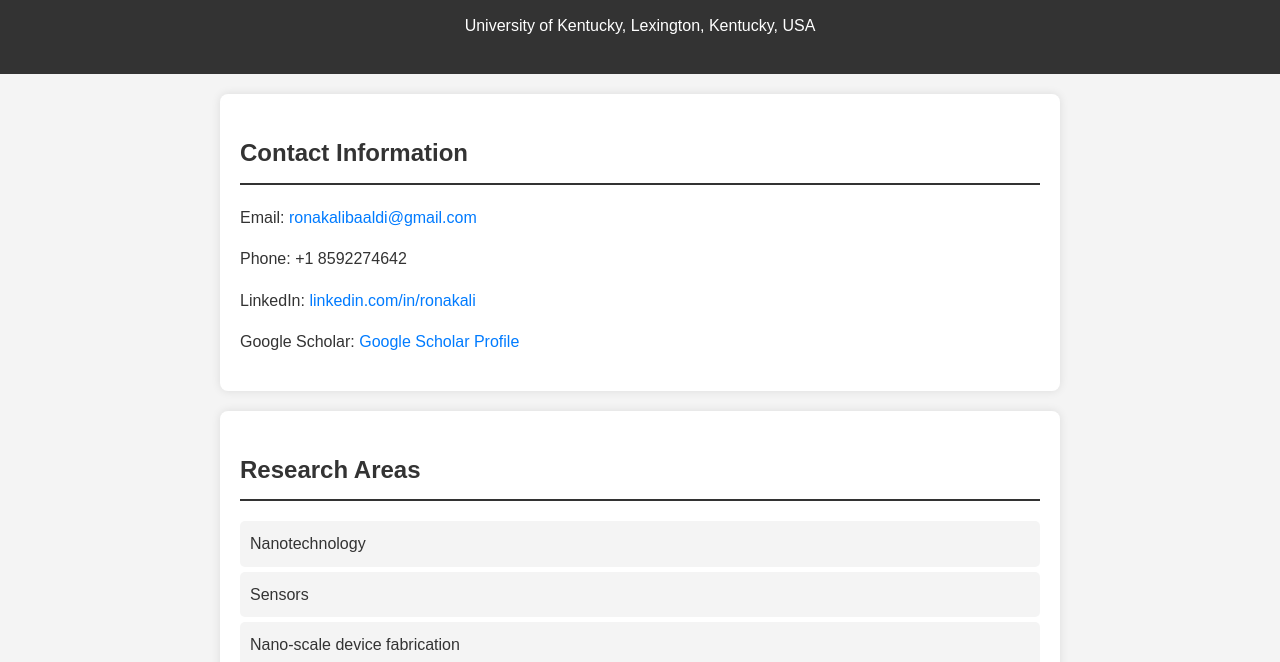
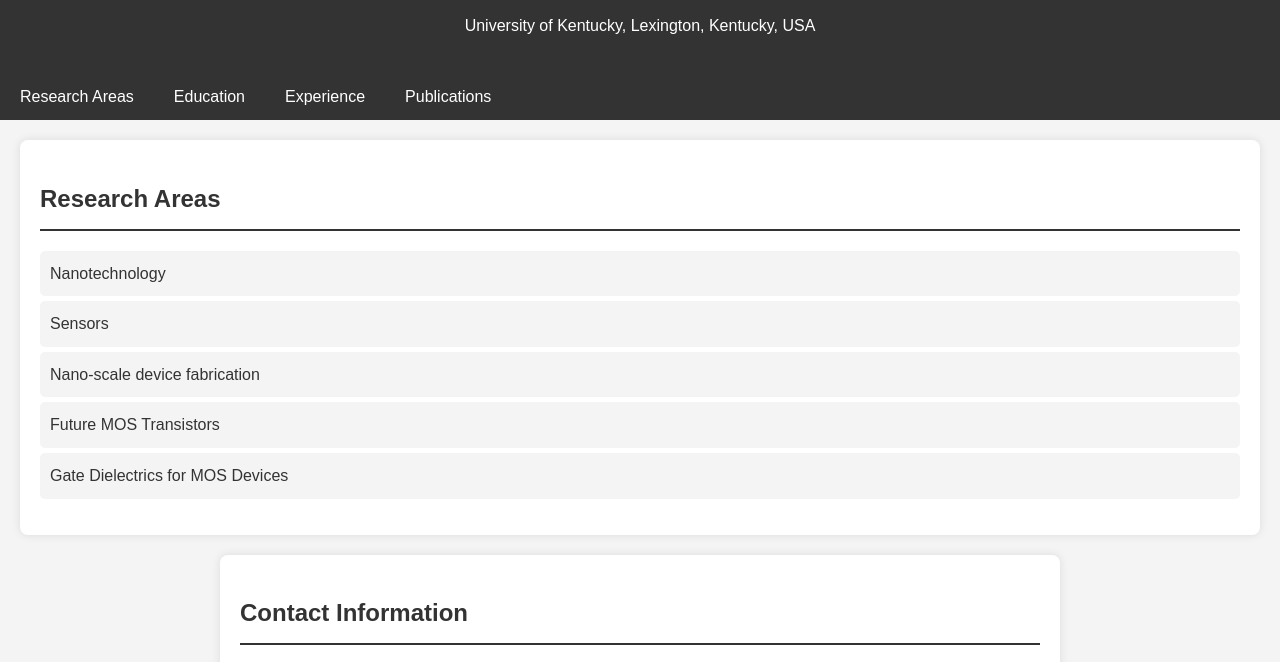
Before and after one commit to alironak/alironak.github.io, a plain HTML site: page index.html in a window 1280 px wide. Shown: the part 116-778 px from the top of the page. Drawn offline with Linux system fonts and the light colour scheme.

Commit message:
gid add .

```diff
--- a/index.html
+++ b/index.html
@@ -13,14 +13,85 @@
         <p>University of Kentucky, Lexington, Kentucky, USA</p>
     </header>
 
+    <!-- ------------------------------------------------    -->
+    <!-- Tabs for Navigation -->
+    <div class="tabs">
+        <button class="tablink" onclick="openTab('research', this)">Research Areas</button>
+        <button class="tablink" onclick="openTab('education', this)">Education</button>
+        <button class="tablink" onclick="openTab('experience', this)">Experience</button>
+        <button class="tablink" onclick="openTab('publications', this)">Publications</button>
+    </div>
+
+    <!-- Tab Content -->
+    <div id="research" class="tabcontent">
+        <h2>Research Areas</h2>
+        <ul>
+            <li>Nanotechnology</li>
+            <li>Sensors</li>
+            <li>Nano-scale device fabrication</li>
+            <li>Future MOS Transistors</li>
+            <li>Gate Dielectrics for MOS Devices</li>
+            <!-- Add more research areas as needed -->
+        </ul>
+    </div>
+
+    <div id="education" class="tabcontent">
+        <h2>Education</h2>
+        <h3>University of Kentucky, Lexington, Kentucky, USA</h3>
+        <p>PhD Candidate in Electrical Engineering (2022 - Present)</p>
+        <p>CGPA: 3.5/4.0</p>
+        <p>Advisor: Professor Dr. Zhi David Chen</p>
+
+        <h3>Bahria University Karachi Campus, Pakistan</h3>
+        <p>Master of Science in Electrical Engineering (2017-2019)</p>
+        <p>CGPA: 3.7/4.0</p>
+
+        <h3>Sukkur IBA University, Pakistan</h3>
+        <p>Bachelor of Engineering in Electrical Engineering (2011-2015)</p>
+        <p>CGPA: 3.47/4.0</p>
+    </div>
+
+    <div id="experience" class="tabcontent">
+        <h2>Experience</h2>
+        <h3>Research Assistant</h3>
+        <p>University of Kentucky, Lexington, KY, USA</p>
+        <p>Aug 2023 – Present</p>
+        <ul>
+            <li>Fabricating Low Humidity Sensors/Dew Point Sensors.</li>
+            <li>Depositing nanodevices at Micro-Nano Technology Center.</li>
+            <!-- Add more experience details as needed -->
+        </ul>
+    </div>
+
+    <div id="publications" class="tabcontent">
+        <h2>Publications</h2>
+        <ul>
+            <li>Ronak Ali et al., "Porous Dielectric Structure and Response Speed of Moisture Sensors", Electrochemical Society (ECS) Transactions, 2024.</li>
+            <li>Ronak Ali et al., "Effect of Surface Morphology on the Response Speed of Moisture Sensors", Journal of The Electrochemical Society (JES), 2024.</li>
+            <!-- Add more publications as needed -->
+        </ul>
+    </div>
+
+    <!-- JavaScript for Tab Functionality -->
+    <script src="script.js"></script>
+
+    <!-- ---------------------------------------------    -->
+
+
+
+
 
 
     <section id="contact">
         <h2>Contact Information</h2>
         <p>Email: <a href="mailto:ronakalibaaldi@gmail.com">ronakalibaaldi@gmail.com</a></p>
         <p>Phone: +1 8592274642</p>
-        <p>LinkedIn: <a href="https://www.linkedin.com/in/ronakali/">linkedin.com/in/ronakali</a></p>
+        <p>LinkedIn: <a href="https://www.linkedin.com/in/ronakali/">linkedin Profile</a></p>
         <p>Google Scholar: <a href="https://scholar.google.com/citations?user=fE-ySbIAAAJ&hl=en">Google Scholar Profile</a></p>
+        <p>LinkedIn: <a href="https://orcid.org/0009-0008-6795-8084/">ORCID Profile</a></p>
+
+
+
     </section>
 
 
@@ -49,13 +120,13 @@
 
 
 
+<!-- Education Section -->
 
     <section id="education">
         <h2>Education</h2>
         <h3>University of Kentucky, Lexington, Kentucky, USA</h3>
         <p>PhD Candidate in Electrical Engineering (2022 - Present)</p>
-
-        <p>Advisor: Professor Dr. Zhi David Chen</p>
+       <!-- <p>Advisor: Professor Dr. Zhi David Chen</p> -->
 
         <h3>Bahria University Karachi Campus, Pakistan</h3>
         <p>Master of Science in Electrical Engineering (2017-2019)</p>
@@ -65,6 +136,7 @@
         <p>Bachelor of Engineering in Electrical Engineering (2011-2015)</p>
 
     </section>
+
 
     <section id="publications">
         <h2>Publications</h2>
@@ -78,5 +150,12 @@
     <footer>
         <p>&copy; 2023 Ronak Ali. All rights reserved.</p>
     </footer>
+
+<!--
+This is a multi-line comment.
+It can span multiple lines.
+Useful for longer explanations.
+-->
+
 </body>
 </html>
--- /dev/null
+++ b/script.js
@@ -0,0 +1,17 @@
+function openTab(tabName, element) {
+    // Hide all tab content
+    var tabcontent = document.getElementsByClassName("tabcontent");
+    for (var i = 0; i < tabcontent.length; i++) {
+        tabcontent[i].style.display = "none";
+    }
+
+    // Remove the "active" class from all tabs
+    var tablinks = document.getElementsByClassName("tablink");
+    for (var i = 0; i < tablinks.length; i++) {
+        tablinks[i].className = tablinks[i].className.replace(" active", "");
+    }
+
+    // Show the current tab and add the "active" class to the button that opened the tab
+    document.getElementById(tabName).style.display = "block";
+    element.className += " active";
+}
--- a/style.css
+++ b/style.css
@@ -61,3 +61,56 @@ a {
 a:hover {
     text-decoration: underline;
 }
+
+/* ------------------------------ */
+
+/* Basic Reset */
+body {
+    font-family: Arial, sans-serif;
+    margin: 0;
+    padding: 0;
+    background-color: #f4f4f4;
+    color: #333;
+}
+
+/* Tab Styling */
+.tabs {
+    overflow: hidden;
+    background-color: #333;
+}
+
+.tabs button {
+    background-color: inherit;
+    float: left;
+    border: none;
+    outline: none;
+    cursor: pointer;
+    padding: 14px 20px;
+    transition: 0.3s;
+    color: white;
+    font-size: 16px;
+}
+
+.tabs button:hover {
+    background-color: #555;
+}
+
+.tabs button.active {
+    background-color: #007BFF;
+}
+
+/* Tab Content Styling */
+.tabcontent {
+    display: none;
+    padding: 20px;
+    background-color: #fff;
+    margin: 20px;
+    border-radius: 8px;
+    box-shadow: 0 0 10px rgba(0, 0, 0, 0.1);
+}
+
+/* Show the default tab */
+#research {
+    display: block;
+}
+/* ------------------------------ */
```
